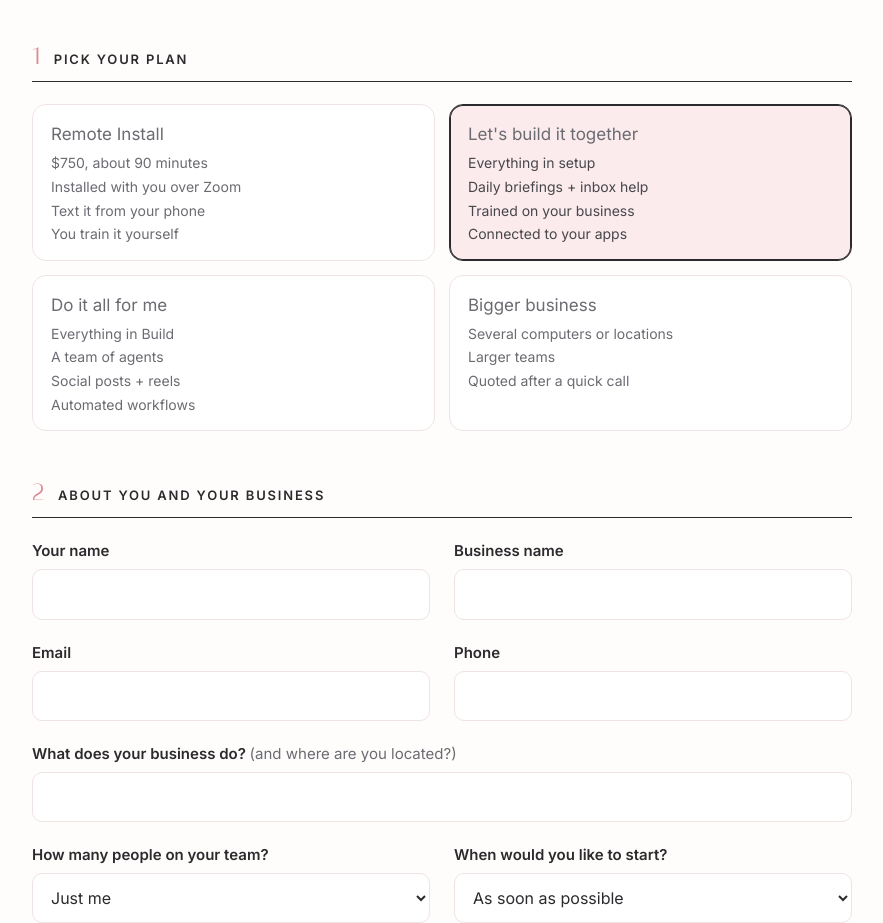
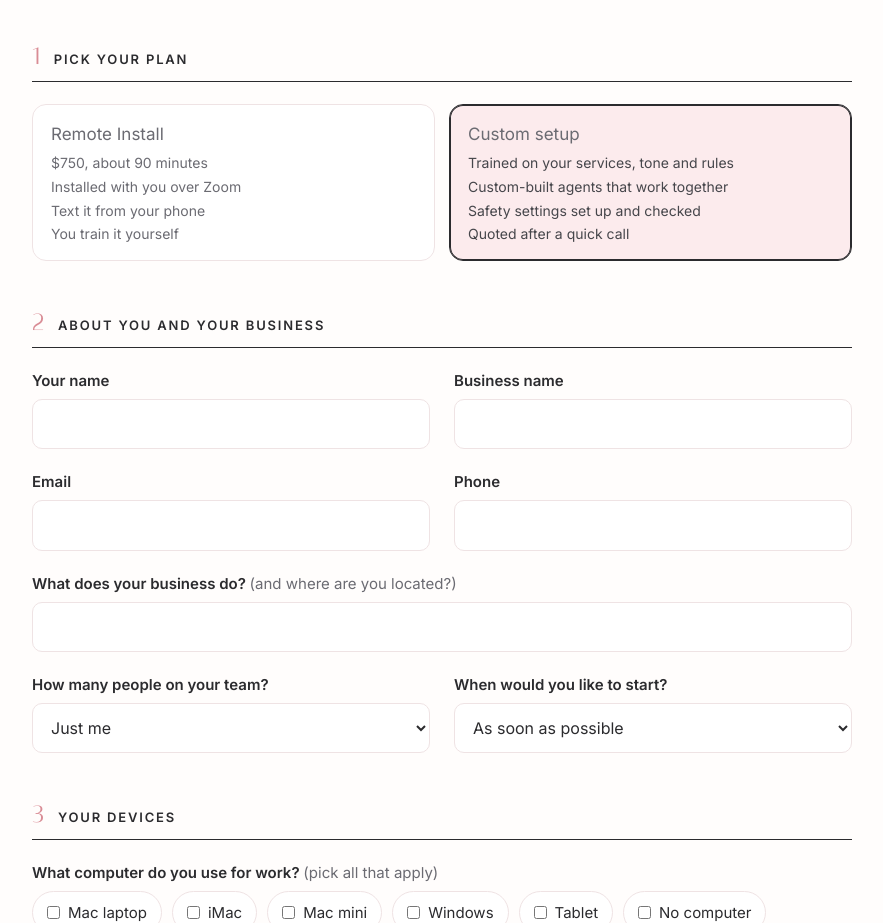
Before and after one commit to sheabooking/mssheajohnson-website, a plain HTML site: page ai-assistant.html in a window 1280 px wide. Shown: the part 4140-5063 px from the top of the page, without its empty margins (198-1081 px from the left). Drawn offline with Linux system fonts and the light colour scheme.

Commit message:
Fable re-grade small fixes: home Trustpilot line, share title, letter blurb; AI form matches two options; blog guide line
Co-Authored-By: Claude Opus 5.5 <noreply@anthropic.com>

```diff
--- a/ai-assistant.html
+++ b/ai-assistant.html
@@ -396,12 +396,8 @@ footer a:hover { color: var(--ink); text-decoration: underline; }
         <legend class="sr">Pick a plan</legend>
         <label class="ba-pack"><input type="radio" name="ba-pack" value="remote"><span class="ba-tier">Remote Install</span>
           <ul class="ba-inc"><li>$750, about 90 minutes</li><li>Installed with you over Zoom</li><li>Text it from your phone</li><li>You train it yourself</li></ul></label>
-        <label class="ba-pack"><input type="radio" name="ba-pack" value="build" checked><span class="ba-tier">Let's build it together</span>
-          <ul class="ba-inc"><li>Everything in setup</li><li>Daily briefings + inbox help</li><li>Trained on your business</li><li>Connected to your apps</li></ul></label>
-        <label class="ba-pack"><input type="radio" name="ba-pack" value="full"><span class="ba-tier">Do it all for me</span>
-          <ul class="ba-inc"><li>Everything in Build</li><li>A team of agents</li><li>Social posts + reels</li><li>Automated workflows</li></ul></label>
-        <label class="ba-pack"><input type="radio" name="ba-pack" value="enterprise"><span class="ba-tier">Bigger business</span>
-          <ul class="ba-inc"><li>Several computers or locations</li><li>Larger teams</li><li>Quoted after a quick call</li></ul></label>
+        <label class="ba-pack"><input type="radio" name="ba-pack" value="build" checked><span class="ba-tier">Custom setup</span>
+          <ul class="ba-inc"><li>Trained on your services, tone and rules</li><li>Custom-built agents that work together</li><li>Safety settings set up and checked</li><li>Quoted after a quick call</li></ul></label>
       </fieldset>
 
       <!-- Step 2 -->
@@ -575,7 +571,7 @@ document.querySelector(".qform").addEventListener("submit", function () {
 <script>
 (function () {
   // The plan radios only fill the hidden Package fields; prices stay off the form (Shea, 11/8).
-  var LABEL = { remote: "Remote Install", build: "Let's build it together", full: "Do it all for me", enterprise: "Bigger business" };
+  var LABEL = { remote: "Remote Install", build: "Custom setup" };
   var form = document.querySelector(".ba");
   function update() {
     var p = form.querySelector('input[name="ba-pack"]:checked').value;
```
Also changed, not shown: blog/i-built-a-24-7-ai-assistant-that-runs-my-business-while-i-sleep.html (+1 -1 lines), index.html (+3 -2 lines).
